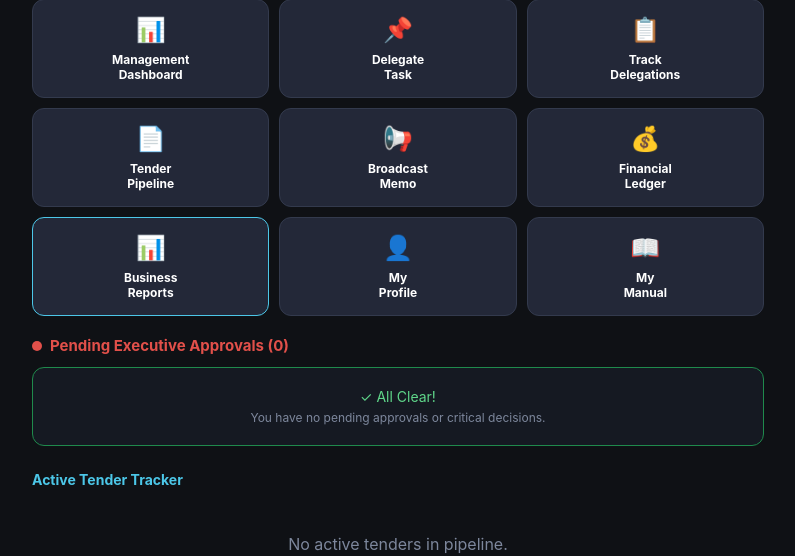
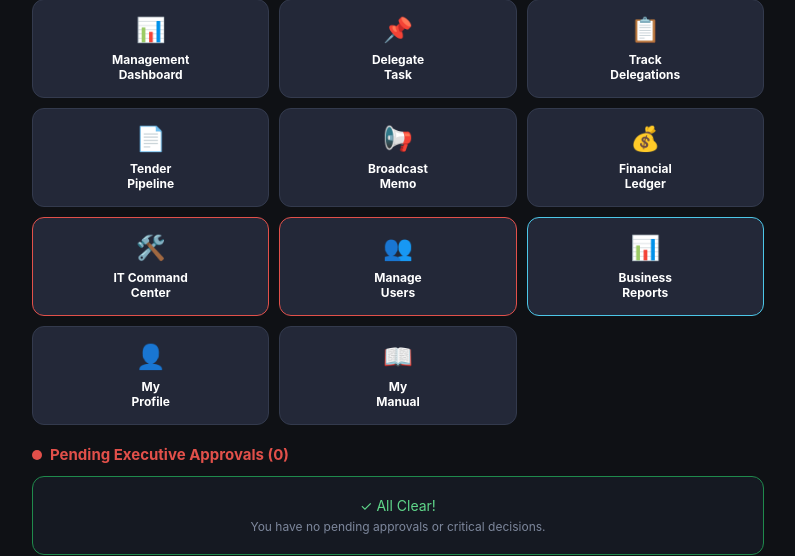
Before and after one commit to gojamochzeleku-cell/Infinity-erp, a Django app: page /dashboard/ in a window 1280 px wide. Shown: the part 155-711 px from the top of the page, without its empty margins (242-1037 px from the left). Run offline with Django 5.2, Linux system fonts and the light colour scheme; a user stored in the database is signed in; tables that the repository leaves empty hold one stand-in row (values such as "Sample post"); data that the repository does not hold is empty; some libraries are stand-ins or nearby versions.

Commit message:
Fix: Add IT Command Center and User Management to Executive Dashboard

```diff
--- a/templates/dashboard_executive.html
+++ b/templates/dashboard_executive.html
@@ -41,6 +41,16 @@
   <a href="{% url 'cashflow_dashboard' %}" class="exec-btn">
     <span class="icon">💰</span> Financial<br>Ledger
   </a>
+
+  {% if user.employee.role == 'ADMIN' or user.employee.role == 'IT' %}
+  <a href="{% url 'it_dashboard' %}" class="exec-btn" style="border-color:#e2504a;">
+    <span class="icon">🛠️</span> IT Command<br>Center
+  </a>
+  <a href="{% url 'it_user_management' %}" class="exec-btn" style="border-color:#e2504a;">
+    <span class="icon">👥</span> Manage<br>Users
+  </a>
+  {% endif %}
+
   <a href="{% url 'reports_center' %}" class="exec-btn" style="border-color:#4cc7e8;">
     <span class="icon">📊</span> Business<br>Reports
   </a>
```
